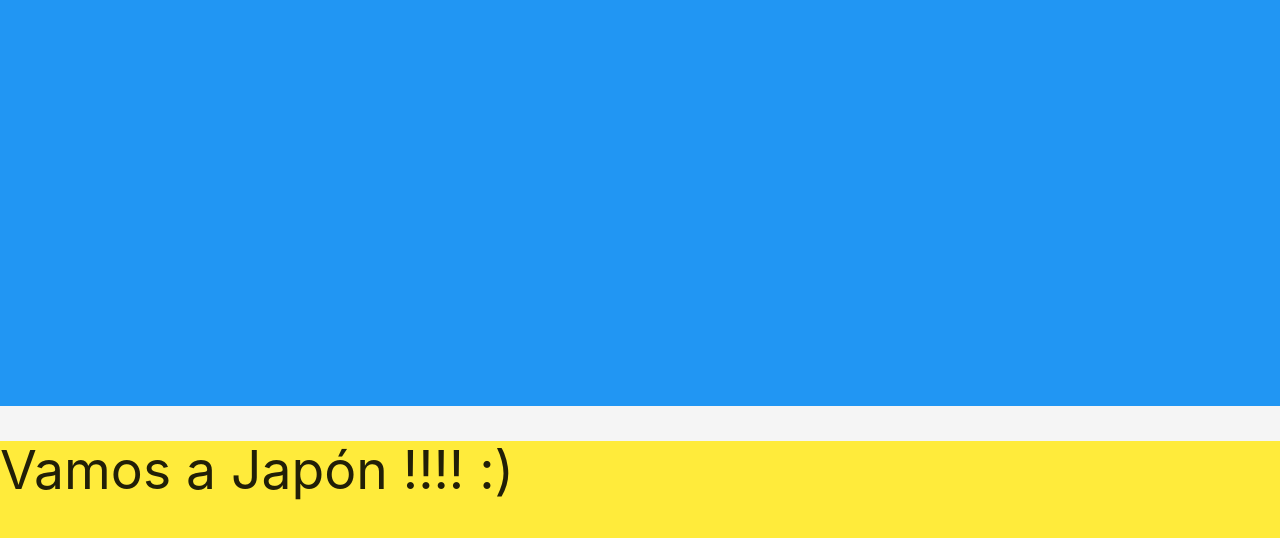
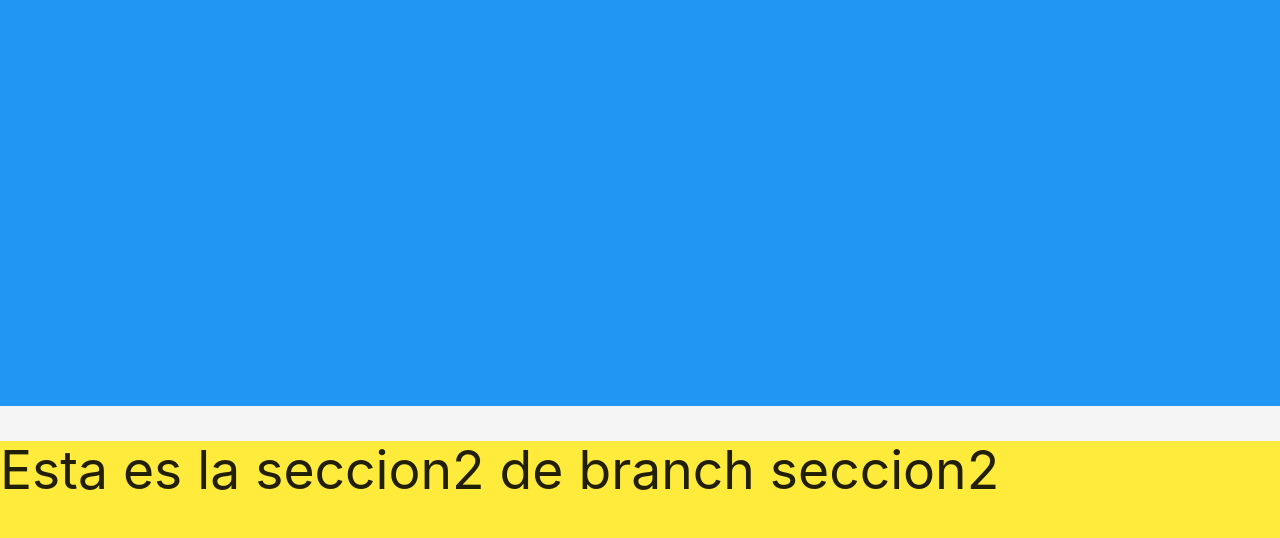
Before and after one commit to tiaricci/tiaricci.github.io, a plain HTML site: page index.html in a window 1280 px wide. Shown: the part 364-902 px from the top of the page. Drawn offline with nearby package versions, Linux system fonts and the light colour scheme.

Commit message:
Revert "Hackeando a Tany"
This reverts commit c0e7a72995b45286c62052c0be1ae2a957ca0cc9.

```diff
--- a/index.html
+++ b/index.html
@@ -35,7 +35,7 @@
 	<h1>Angie es lo maximo</h1>
     </div>
     <div id="seccion2" class="seccion yellow">
-	<h2>Vamos a Japón !!!! :)</h2>
+	<h2>Esta es la seccion2 de branch seccion2</h2>
     </div>
     <div id="seccion3" class="seccion red">
 	<h3>Cambiando la seccion 3 desde el branch seccion3</h3>
```
